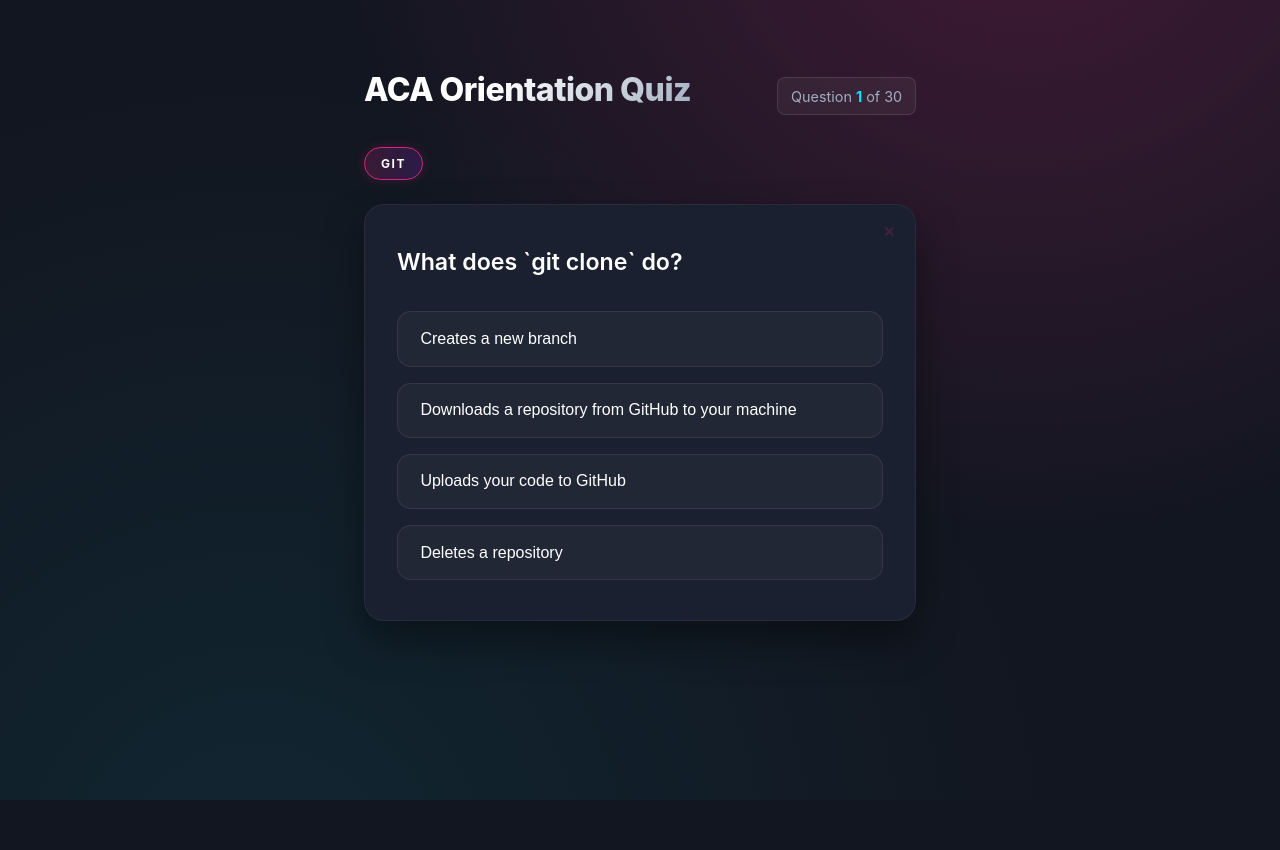
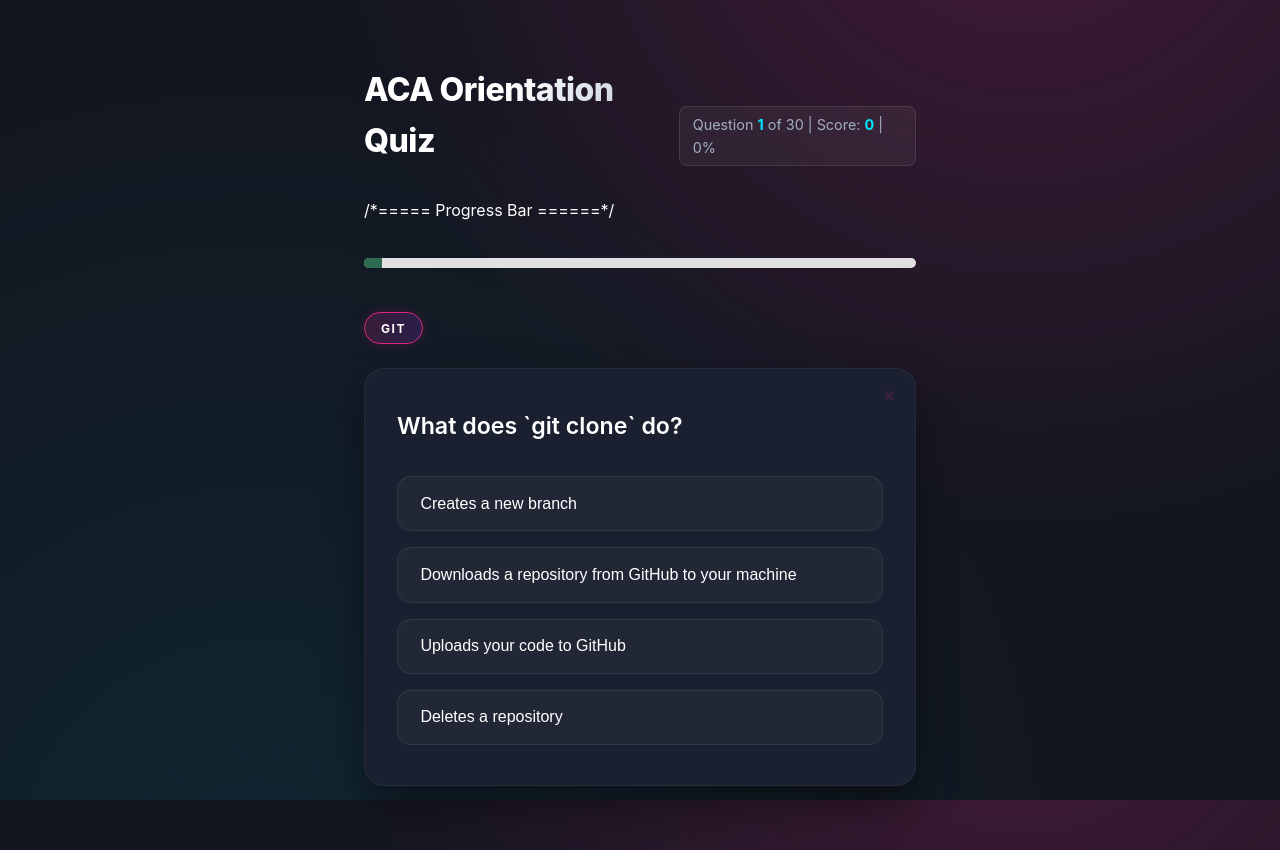
Before and after one commit to tahleho3968/quiz-app-starter, a React (Vite) app: page / in a window 1280 px wide. Before the commit the page ends 800 px from the top, so only its background shows below. Built offline with nearby package versions, Linux system fonts and the light colour scheme.

Commit message:
Enhance score and progress display with progress bar and percentage

```diff
--- a/src/App.css
+++ b/src/App.css
@@ -25,7 +25,11 @@ body {
     );
   background-attachment: fixed;
   color: var(--text-pure);
-  font-family: "Inter", system-ui, -apple-system, sans-serif;
+  font-family:
+    "Inter",
+    system-ui,
+    -apple-system,
+    sans-serif;
   margin: 0;
   padding: 0;
 }
@@ -238,3 +242,21 @@ body {
     transform: translateY(0);
   }
 }
+
+/*Styles for the added features*/
+
+.progress-bar-container {
+  margin: 10px 0 20px;
+}
+.progress-bar-bg {
+  width: 100%;
+  height: 10px;
+  background: #e0e0e0;
+  border-radius: 10px;
+  overflow: hidden;
+}
+.progress-bar-fill {
+  height: 100%;
+  background: #2d6a4f;
+  transition: width 0.3s ease;
+}
--- a/src/App.tsx
+++ b/src/App.tsx
@@ -6,15 +6,19 @@ import "./App.css";
 
 function App() {
   // --- STATE WITH LOCALSTORAGE PERSISTENCE INITIALIZERS ---
-  const [currentQuestionIndex, setCurrentQuestionIndex] = useState<number>(() => {
-    const saved = localStorage.getItem("quiz_current_index");
-    return saved ? parseInt(saved, 10) : 0;
-  });
+  const [currentQuestionIndex, setCurrentQuestionIndex] = useState<number>(
+    () => {
+      const saved = localStorage.getItem("quiz_current_index");
+      return saved ? parseInt(saved, 10) : 0;
+    },
+  );
 
-  const [selectedAnswerIndex, setSelectedAnswerIndex] = useState<number | null>(() => {
-    const saved = localStorage.getItem("quiz_selected_answer");
-    return saved ? parseInt(saved, 10) : null;
-  });
+  const [selectedAnswerIndex, setSelectedAnswerIndex] = useState<number | null>(
+    () => {
+      const saved = localStorage.getItem("quiz_selected_answer");
+      return saved ? parseInt(saved, 10) : null;
+    },
+  );
 
   const [score, setScore] = useState<number>(() => {
     const saved = localStorage.getItem("quiz_score");
@@ -32,13 +36,22 @@ function App() {
     localStorage.setItem("quiz_score", score.toString());
     localStorage.setItem("quiz_is_finished", isQuizFinished.toString());
     if (selectedAnswerIndex !== null) {
-      localStorage.setItem("quiz_selected_answer", selectedAnswerIndex.toString());
+      localStorage.setItem(
+        "quiz_selected_answer",
+        selectedAnswerIndex.toString(),
+      );
     } else {
       localStorage.removeItem("quiz_selected_answer");
     }
   }, [currentQuestionIndex, selectedAnswerIndex, score, isQuizFinished]);
 
   const currentQuestion = questions[currentQuestionIndex];
+  //Derived Values
+  const totalQuestions = questions.length;
+  const currentNumber = currentQuestionIndex + 1;
+
+  const percentage = Math.round((score / totalQuestions) * 100);
+  const progressPercent = (currentNumber / totalQuestions) * 100;
 
   // --- INTERACTION HANDLERS ---
   const handleOptionClick = (optionIndex: number) => {
@@ -84,20 +97,28 @@ function App() {
       <header className="quiz-header">
         <h1>ACA Orientation Quiz</h1>
         <div className="progress-tracker">
-          Question <strong>{currentQuestionIndex + 1}</strong> of {questions.length}
+          Question <strong>{currentNumber}</strong> of {totalQuestions}
+          {" | "} Score: <strong>{score}</strong> {" | "}
+          {percentage}%
         </div>
       </header>
-
+      /*===== Progress Bar ======*/
+      <div className="progress-bar-container">
+        <div className="progress-bar-bg">
+          <div
+            className="progress-bar-fill"
+            style={{ width: `${progressPercent}%` }}
+          />
+        </div>
+      </div>
       <span className="category-tag">
         {currentQuestion.category.toUpperCase()}
       </span>
-
       <QuestionCard
         currentQuestion={currentQuestion}
         selectedAnswerIndex={selectedAnswerIndex}
         onOptionClick={handleOptionClick}
       />
-
       {selectedAnswerIndex !== null && (
         <div className="feedback-box">
           <p className="feedback-status">
```
